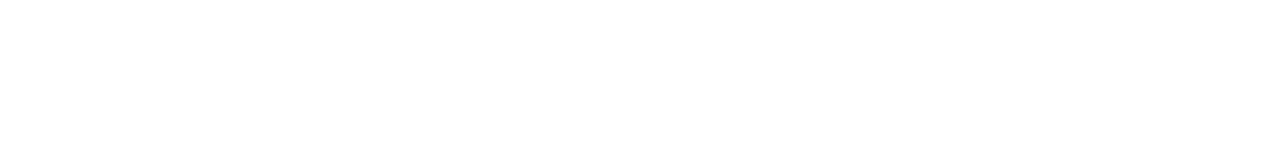
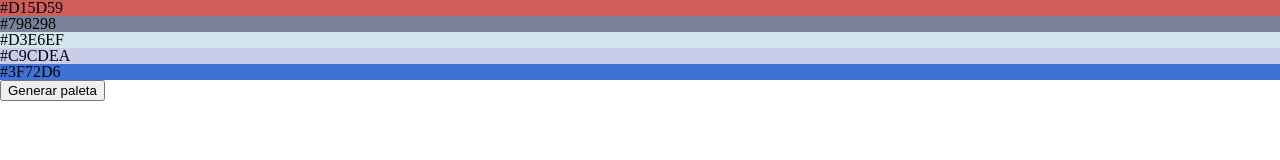
Before and after one commit to serratoangel/pallete-generator, a plain HTML site: page index.html in a window 1280 px wide. Drawn offline with Linux system fonts and the light colour scheme.

Commit message:
Add script.js

```diff
--- a/index.html
+++ b/index.html
@@ -6,11 +6,15 @@
     <meta http-equiv="X-UA-Compatible" content="IE=edge">
     <meta name="viewport" content="width=device-width, initial-scale=1.0">
     <link rel="stylesheet" href="styles.css">
+    <script src="script.js" type="text/javascript" defer></script>
     <title>Pallete Generator</title>
 </head>
 
 <body>
-
+    <div>
+        <div id="palleteContainer"></div>
+        <button onclick="updatePallete()">Generar paleta</button>
+    </div>
 </body>
 
 </html>
--- /dev/null
+++ b/script.js
@@ -0,0 +1,31 @@
+const palleteContainer = document.getElementById('palleteContainer');
+const colorValues = ['1', '2', '3', '4', '5', '6', '7', '8', '9', 'A', 'B', 'C', 'D', 'E', 'F'];
+const pallete_size = 5;
+
+const createPallete = () => {
+    for (let i = 0; i < pallete_size; i++) {
+        // crea un elemento div que va a tener una clase para luego darle estilo
+        const palleteElement = document.createElement('div');
+        palleteElement.classList.add('palleteItem');
+        palleteContainer.appendChild(palleteElement);
+    }
+    updatePallete();
+}
+
+const colorize = (element) => {
+    let color = '#';
+    for (let i = 0; i < 6; i++) {
+        const randomElement = colorValues[Math.floor(Math.random() * colorValues.length)];
+        color += randomElement;
+    };
+    element.style.backgroundColor = color;
+    element.innerHTML = `<span class='colorHex'>${color}</span>`;
+}
+
+const updatePallete = () => {
+    for (let i = 0; i < palleteContainer.children.length; i++) {
+        colorize(palleteContainer.children[i]);
+    }
+}
+
+createPallete();
```
